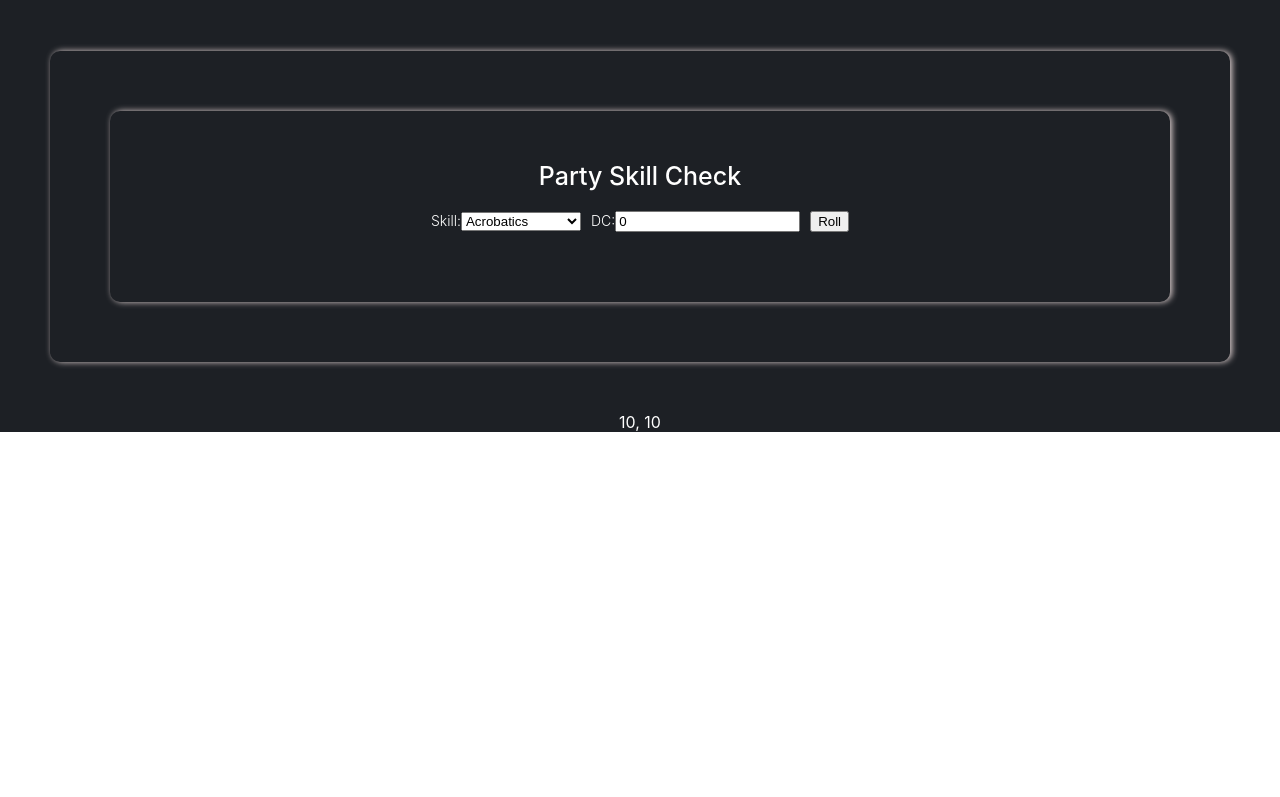
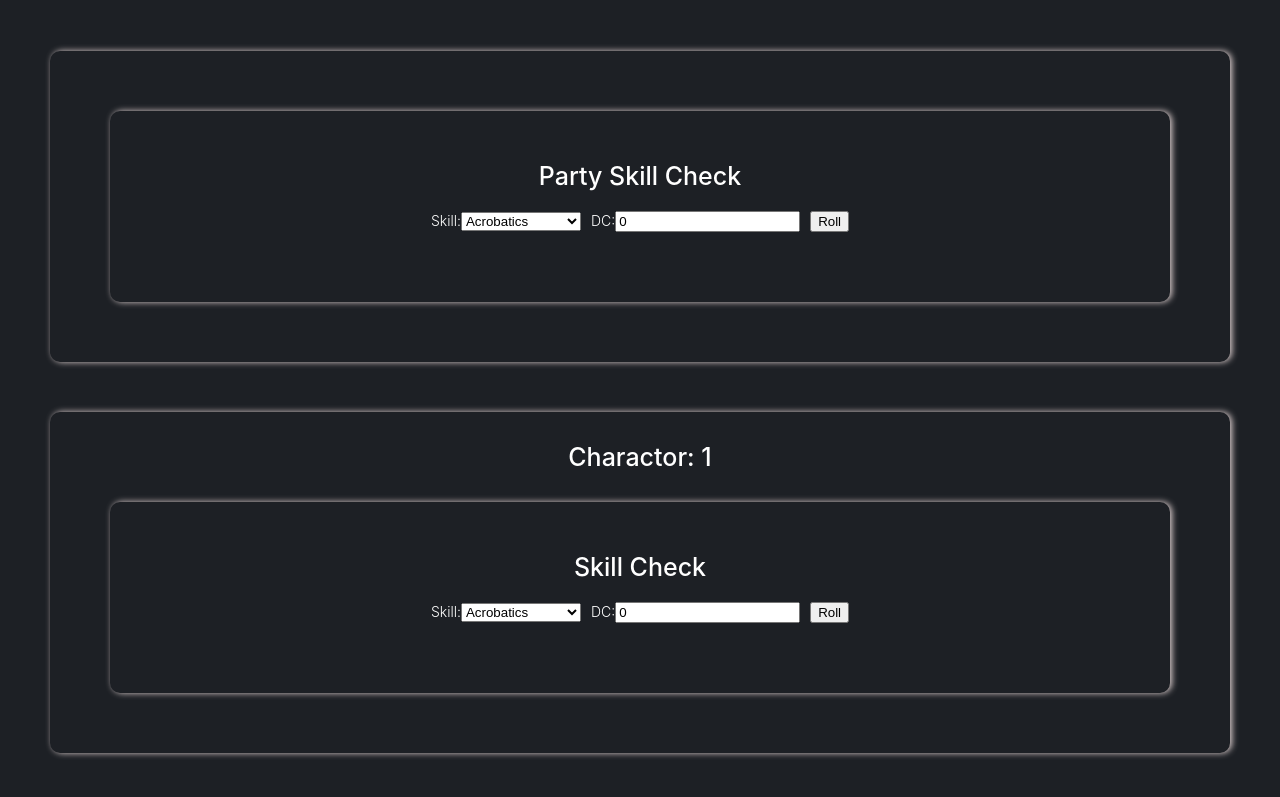
Before and after one commit to TonyKros-Dev/recruiting-webapp-character, a React (Create React App) app: page / in a window 1280 px wide. Shown: the part 409-1206 px from the top of the page. Before the commit the page ends 841 px from the top, so only its background shows below. Built offline with nearby package versions, Linux system fonts and the light colour scheme.

Commit message:
create character main frame

```diff
--- a/src/App.tsx
+++ b/src/App.tsx
@@ -1,5 +1,8 @@
 import { useState } from 'react';
 import './App.css';
+
+import Character from './components/Character';
+
 import { ATTRIBUTE_LIST, CLASS_LIST, SKILL_LIST } from './consts';
 
 
@@ -236,8 +239,17 @@ function App() {
           </div>
         </div>
 
-        {characters.map((character, index) => (
-          <div>{character.Charisma}, {character.Intelligence}</div>
+        {characters.map((attList, index) => (
+          <Character
+            key={index} // Provide a unique key
+            AttList={attList}
+            Index={index}
+            ChangeAtt={setCharacters}
+            ChangeSkill={setSkill}
+            Attribute={characters}
+            Skills={skill}
+            SkillCheck={setSkillCheck}
+          />
         ))}
       </section>
     </div>
--- /dev/null
+++ b/src/components/Character.tsx
@@ -0,0 +1,77 @@
+import { SKILL_LIST } from "../consts";
+import { useState } from "react";
+
+export default function Character({
+  AttList,
+  Index,
+  ChangeAtt,
+  ChangeSkill,
+  Attribute,
+  Skills,
+  SkillCheck,
+}) {
+  const [selectedSkill, setSelectedSkill] = useState<String>(SKILL_LIST[0].name);
+  const [dc, setDC] = useState<number>(0);
+
+  const onRollSkill = () => {
+    const skillNameKey = selectedSkill.replace(/\s+/g, "");
+
+    let randomNumber = Math.floor(Math.random() * 21);
+    let skillNumber = Object.entries(Skills[Index]).find(
+      ([key, val]) => key === skillNameKey
+    )[1];
+    let skillModifierName = SKILL_LIST.filter(
+      (skill) => skill.name.replace(/\s+/g, "") === skillNameKey
+    )[0].attributeModifier;
+    let skillModifier = Math.floor(
+      (Attribute[Index][skillModifierName] - 10) / 2
+    );
+    const total = Number(skillNumber) + skillModifier;
+    console.log(skillModifier, typeof skillNumber);
+
+    let result = randomNumber + dc > total ? "success" : "failure";
+    SkillCheck({
+      index: Index + 1,
+      skill: selectedSkill,
+      skillNumber: total,
+      rollNumber: randomNumber,
+      DC: dc,
+      result: result,
+    });
+  };
+
+  return (
+    <div className="App-character">
+      <span className="title-font">Charactor: {Index + 1}</span>
+      <div className="skill-check">
+        <span className="title-font">Skill Check</span>
+        <div className="skill-input">
+          <div className="content-font">
+            <span>Skill:</span>
+            <select
+              onChange={(event: React.ChangeEvent<HTMLSelectElement>) => {
+                setSelectedSkill(event.target.value);
+              }}
+            >
+              {SKILL_LIST.map((skill) => (
+                <option>{skill.name}</option>
+              ))}
+            </select>
+          </div>
+          <div className="content-font">
+            <span>DC:</span>
+            <input
+              type="number"
+              onChange={(event: React.ChangeEvent<HTMLInputElement>) => {
+                const value = event.target.value;
+                setDC(value ? Number(value) : 0);
+              }}
+              value={dc}
+            />
+          </div>
+          <button onClick={() => onRollSkill()}>Roll</button>
+        </div>
+      </div>
+    </div>
+  );
+}
```
